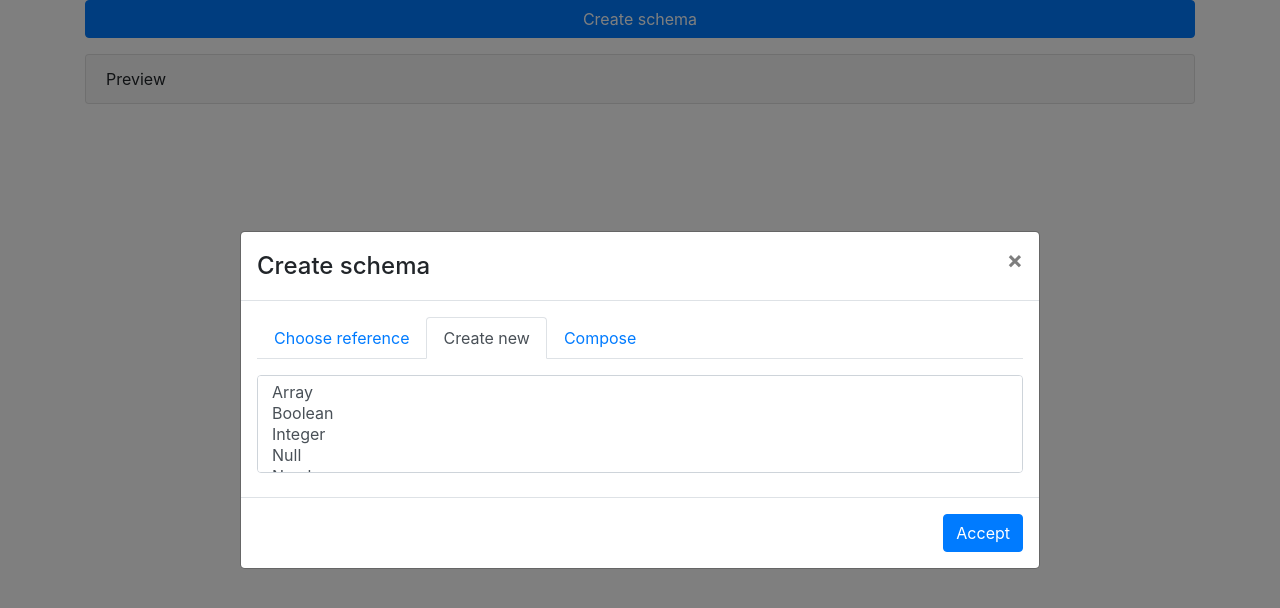
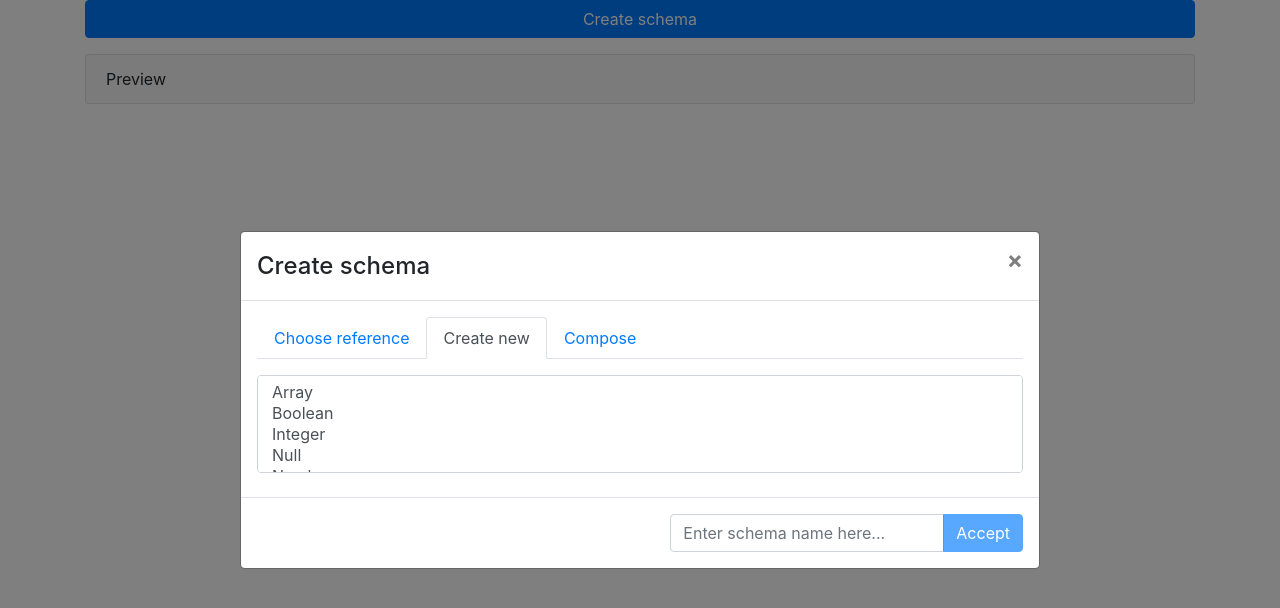
Before and after one commit to jacksmith15/json-schema-editor, a React (Create React App) app: page / in a window 1280 px wide. Both pictures are taken after a click on the button "Create schema". Shown: the top 608 px of the page. Built offline with nearby package versions, Linux system fonts and the light colour scheme.

Commit message:
Add schema name state

```diff
--- a/src/Builder.js
+++ b/src/Builder.js
@@ -34,29 +34,30 @@ const METATYPE = {
 
 const COMPOSITION_KEYWORDS = new xSet(["allOf", "anyOf", "oneOf", "not"]);
 
-function getSchemaFormComponent(schema) {
-    if ("$ref" in schema) {
-        return METATYPE.reference;
-    } else if (new xSet(schema.keys).intersection(COMPOSITION_KEYWORDS).size) {
-        return METATYPE.composition;
-    } else if (Object.keys(schema).includes("type")) {
-        return METATYPE.type;
-    } else {
-        return METATYPE.blank;
-    }
-}
+function Builder(props) {
+    const [schema, setSchema] = React.useState({});
+    const [schemaName, setSchemaName] = React.useState("");
 
-function SchemaForm(props) {
-    const schema = new Path(props.path).get(props.schema);
-    const FormComponent = getSchemaFormComponent(schema);
+    const setSchemaValue = (path, value) =>
+        setSchema(new Path(path).set(schema, value));
+
+    const delSchemaValue = (path) => setSchema(new Path(path).remove(schema));
+
     return (
         <Container>
-            <FormComponent
-                setSchemaValue={props.setSchemaValue}
-                delSchemaValue={props.delSchemaValue}
-                schema={props.schema}
-                path={props.path}
-            />
+            <Row>
+                <SchemaForm
+                    setSchemaValue={setSchemaValue}
+                    delSchemaValue={delSchemaValue}
+                    schema={schema}
+                    path=""
+                    setSchemaName={setSchemaName}
+                    schemaName={schemaName}
+                />
+            </Row>
+            <Row>
+                <SchemaRenderer schema={schema} />
+            </Row>
         </Container>
     );
 }
@@ -74,13 +75,7 @@ function SchemaRenderer(props) {
                         Preview
                     </Accordion.Toggle>
                     <Accordion.Collapse eventKey="preview">
-                        <pre>
-                            {JSON.stringify(
-                                props.schema,
-                                null,
-                                2
-                            )}
-                        </pre>
+                        <pre>{JSON.stringify(props.schema, null, 2)}</pre>
                     </Accordion.Collapse>
                 </Card>
             </Accordion>
@@ -88,29 +83,33 @@ function SchemaRenderer(props) {
     );
 }
 
-function Builder(props) {
-    const [schema, setSchema] = React.useState({});
-
-    const setSchemaValue = (path, value) =>
-        setSchema(new Path(path).set(schema, value));
-
-    const delSchemaValue = (path) => setSchema(new Path(path).remove(schema));
-
+function SchemaForm(props) {
+    const schema = new Path(props.path).get(props.schema);
+    const FormComponent = getSchemaFormComponent(schema);
     return (
         <Container>
-            <Row>
-                <SchemaForm
-                    setSchemaValue={setSchemaValue}
-                    delSchemaValue={delSchemaValue}
-                    schema={schema}
-                    path=""
-                />
-            </Row>
-            <Row>
-                <SchemaRenderer schema={schema} />
-            </Row>
+            <FormComponent
+                setSchemaValue={props.setSchemaValue}
+                delSchemaValue={props.delSchemaValue}
+                schema={props.schema}
+                path={props.path}
+                setSchemaName={props.setSchemaName}
+                schemaName={props.schemaName}
+            />
         </Container>
     );
 }
 
+function getSchemaFormComponent(schema) {
+    if ("$ref" in schema) {
+        return METATYPE.reference;
+    } else if (new xSet(schema.keys).intersection(COMPOSITION_KEYWORDS).size) {
+        return METATYPE.composition;
+    } else if (Object.keys(schema).includes("type")) {
+        return METATYPE.type;
+    } else {
+        return METATYPE.blank;
+    }
+}
+
 export { Builder, SchemaForm };
--- a/src/forms/blank.js
+++ b/src/forms/blank.js
@@ -1,26 +1,35 @@
 import React from "react";
 import {
+    Button,
     Container,
     Form,
-    Button,
+    InputGroup,
     Modal,
     Navbar,
+    Tab,
     Tabs,
-    Tab,
 } from "react-bootstrap";
 
 import { merge, Path } from "helpers";
 
+// TODO: X button does not work on modal
+
 function BlankForm(props) {
     const isRoot = !props.path.length;
     const [show, setShow] = React.useState(false);
-    const [tab, setTab] = React.useState(isRoot ? "type": "reference");
+    const [tab, setTab] = React.useState(isRoot ? "type" : "reference");
     const [choices, setChoices] = React.useState({
         reference: null,
         type: [],
         composition: null,
     });
+    const [stagedSchemaName, setStagedSchemaName] = React.useState(
+        props.schemaName
+    );
     const handleClose = () => {
+        if (isRoot) {
+            props.setSchemaName(stagedSchemaName);
+        }
         if (tab === "composition" && choices.composition !== null) {
             props.setSchemaValue(
                 Path.join(props.path, choices[tab]),
@@ -31,7 +40,7 @@ function BlankForm(props) {
                 Path.join(props.path, "$ref"),
                 `#/definitions/${choices[tab]}`
             );
-        } else if (tab === "type") {
+        } else if (tab === "type" && choices[tab].length) {
             props.setSchemaValue(Path.join(props.path, "type"), choices[tab]);
         }
         setShow(false);
@@ -51,12 +60,42 @@ function BlankForm(props) {
                 setTab={setTab}
                 choices={choices}
                 setChoices={setChoices}
+                isRoot={isRoot}
+                stagedSchemaName={stagedSchemaName}
+                setStagedSchemaName={setStagedSchemaName}
             />
         </Form.Group>
     );
 }
 
 function LaunchSchemaModal(props) {
+    let AcceptButton = null;
+    if (props.isRoot) {
+        AcceptButton = (
+            <Form.Group>
+                <InputGroup>
+                    <Form.Control
+                        type="text"
+                        placeholder="Enter schema name here..."
+                        value={props.stagedSchemaName}
+                        onChange={(event) =>
+                            props.setStagedSchemaName(event.target.value)
+                        }
+                    />
+                    <InputGroup.Append>
+                        <Button
+                            onClick={props.handleClose}
+                            disabled={!props.stagedSchemaName.length}
+                        >
+                            Accept
+                        </Button>
+                    </InputGroup.Append>
+                </InputGroup>
+            </Form.Group>
+        );
+    } else {
+        AcceptButton = <Button onClick={props.handleClose}>Accept</Button>;
+    }
     return (
         <Modal
             show={props.show}
@@ -88,9 +127,7 @@ function LaunchSchemaModal(props) {
                     })}
                 </Tabs>
             </Modal.Body>
-            <Modal.Footer>
-                <Button onClick={props.handleClose}>Accept</Button>
-            </Modal.Footer>
+            <Modal.Footer>{AcceptButton}</Modal.Footer>
         </Modal>
     );
 }
@@ -98,7 +135,7 @@ function LaunchSchemaModal(props) {
 function ReferenceTab(props) {
     return (
         <Tab eventKey="reference" title="Choose reference">
-            <div class="mt-3"/>
+            <div class="mt-3" />
             <Form.Group className="my-2">
                 <Form.Control
                     as="select"
@@ -126,7 +163,7 @@ function ReferenceTab(props) {
 function TypeTab(props) {
     return (
         <Tab eventKey="type" title="Create new">
-            <div class="mt-3"/>
+            <div class="mt-3" />
             <Form.Group className="my-2">
                 <Form.Control
                     as="select"
@@ -158,7 +195,7 @@ function TypeTab(props) {
 function CompositionTab(props) {
     return (
         <Tab eventKey="composition" title="Compose">
-            <div class="mt-3"/>
+            <div class="mt-3" />
             <Form.Group className="my-2">
                 <Form.Control
                     as="select"
--- a/src/forms/type.js
+++ b/src/forms/type.js
@@ -108,14 +108,14 @@ function TypeForm(props) {
     const types = subSchema.type;
     return (
         <React.Fragment>
-            <h6>
-                {types.map((value, index) => (
+            <h3>
+                {props.schemaName}{types.map((value, index) => (
                     <React.Fragment key={index}>
                         {" "}
                         <Badge variant="secondary">{value}</Badge>{" "}
                     </React.Fragment>
                 ))}
-            </h6>
+            </h3>
             <ValidationSelector
                 path={props.path}
                 schema={props.schema}
```
